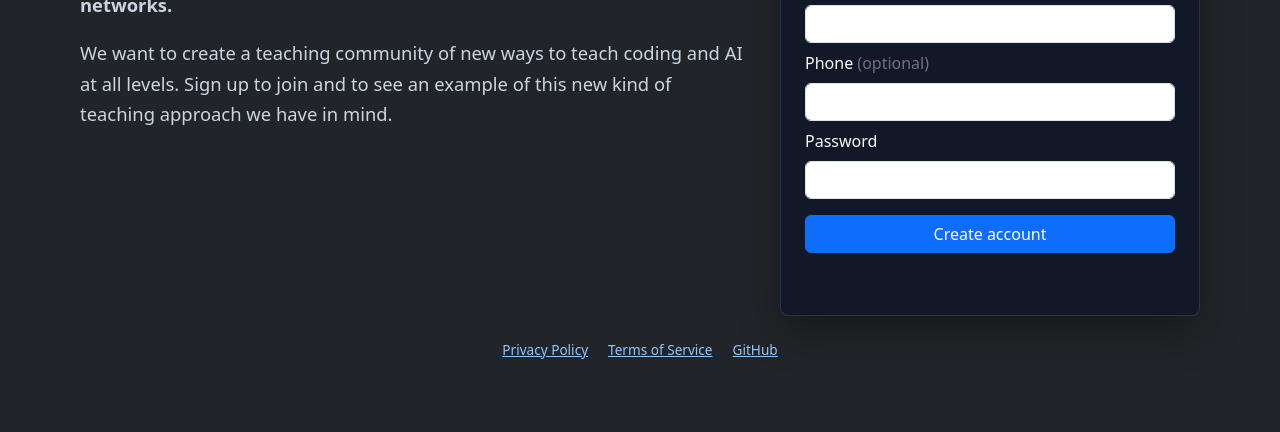
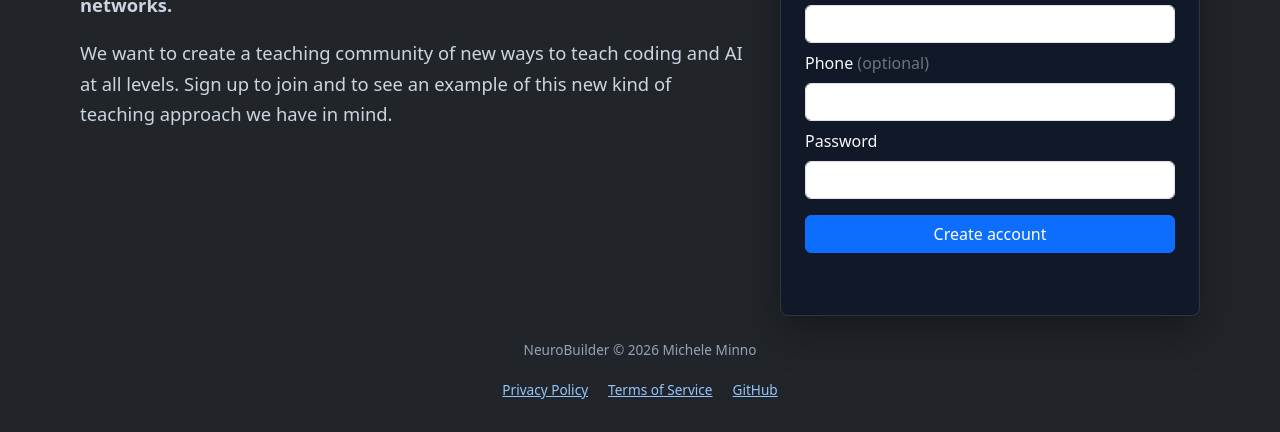
Before and after one commit to micheleminno/neural-network-playground, a website: page index.html in a window 1280 px wide. Shown: the part 435-867 px from the top of the page. Before the commit the page ends 827 px from the top, so only its background shows below. Drawn offline with nearby package versions, Linux system fonts and the light colour scheme.

Commit message:
Add copyright and GPL license notice

```diff
--- a/index.html
+++ b/index.html
@@ -261,6 +261,7 @@
         </div>
       </section>
       <footer class="landing-legal-links">
+        <span class="footer-copyright">NeuroBuilder © 2026 Michele Minno</span>
         <a href="privacy.html">Privacy Policy</a>
         <a href="terms.html">Terms of Service</a>
         <a
@@ -695,6 +696,8 @@
     </div>
 
     <div id="appAcknowledgment" class="acknowledgment text-center small mt-3 d-none">
+      <span>NeuroBuilder © 2026 Michele Minno</span>
+      <span aria-hidden="true">·</span>
       <a
         href="https://github.com/micheleminno/neural-network-playground"
         target="_blank"
--- a/styles.css
+++ b/styles.css
@@ -143,10 +143,16 @@ body {
   width: min(1120px, 100%);
   margin: 24px auto 0;
   display: flex;
+  flex-wrap: wrap;
   justify-content: center;
   gap: 20px;
   color: #94a3b8;
   font-size: 0.85rem;
+}
+
+.footer-copyright {
+  flex-basis: 100%;
+  text-align: center;
 }
 
 /* --- Public legal pages --- */
```
Also changed, not shown: README.md.
